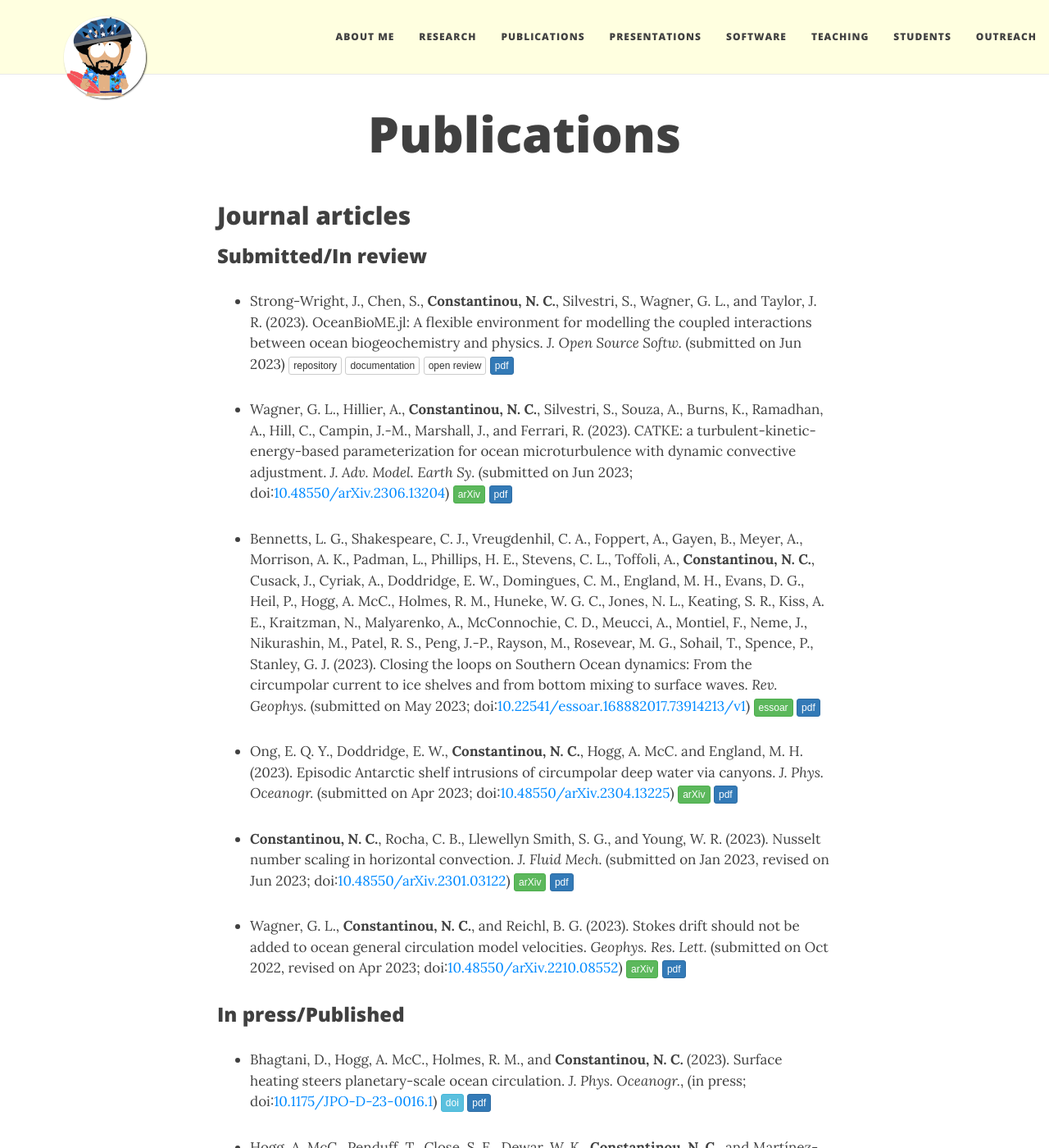
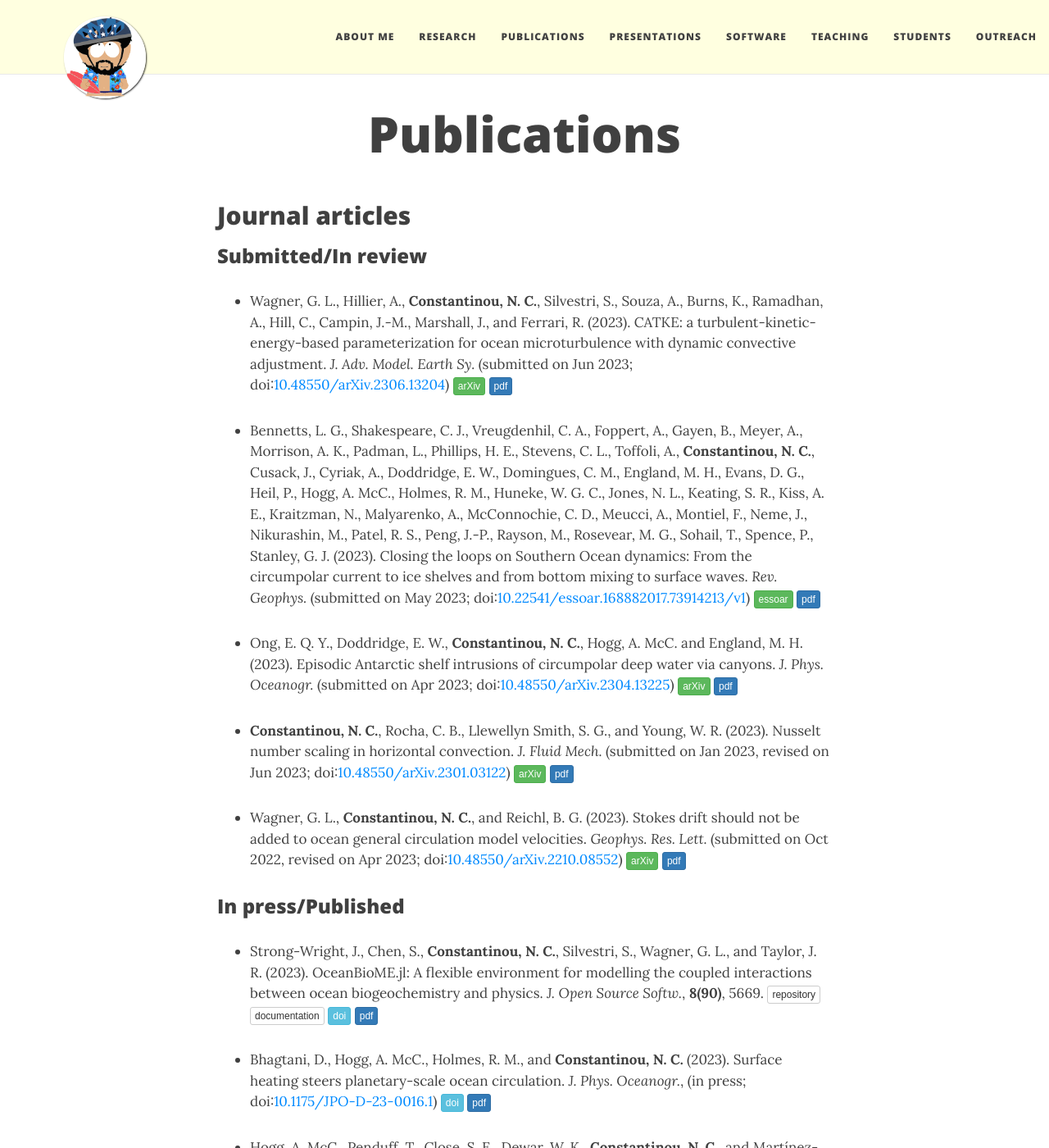
Before and after one commit to navidcy/navidcy.github.io, a Jekyll site: the page built from publications.md, in a window 1280 px wide and 1400 px high. Shown: the whole window at 82% size. Built offline with Jekyll 4.4.1, drawn with Linux system fonts in a browser that asks for light colours; nearby versions of some CDN libraries; comment, search, counter and statistics services are not loaded; some of the changed lines change nothing that is shown.

Commit message:
add published oceanbiome paper

```diff
--- a/publications.md
+++ b/publications.md
@@ -9,10 +9,12 @@ title: Publications
 
 ### Submitted/In review
 
-<!-- - Klöwer, M., Gelbrecht, M., Hotta, D., Silvestri, S., Wagner, G. L., White, A., Hatfield, S., Meyer, D., Kimpson, T., **Constantinou, N. C.**, and Hill, C. (2023). SpeedyWeather.jl: Reinventing atmospheric general circulation models towards interactivity, extensibility and composability.  _J. Open Source Softw._ (submitted on Oct 2023) [<span class="btn btn-default btn-xs{{end}}" style="font-family:sans-serif;">repository</span>][SpeedyWeather-repo]{:target="_blank"} [<span class="btn btn-default btn-xs{{end}}" style="font-family:sans-serif;">documentation</span>][SpeedyWeather-docs]{:target="_blank"} [<span class="btn btn-default btn-xs{{end}}" style="font-family:sans-serif;">open review</span>][SpeedyWeather-JOSS-review]{:target="_blank"} [<span class="btn btn-primary btn-xs{{end}}" style="font-family:sans-serif;">pdf</span>][speedyweather] -->
+<!--
+- Silvestri, S., Wagner, G. L., Campin, J.-M., **Constantinou, N. C.**, Hill, C., Souza, A., and Ferrari, R. (2023). A WENO-based rotational-form momentum advection scheme for mesoscale ocean large-eddy simulations. _J. Adv. Model. Earth Sy._ (submitted on Oct 2023; doi:[10.48550/arXiv.2306.13204](https://doi.org/10.48550/arXiv.2306.13204){:target="_blank"}) [<span class="btn btn-success btn-xs{{end}}" style="font-family:sans-serif;">arXiv</span>][arXiv:2306.13204]{:target="_blank"} [<span class="btn btn-primary btn-xs{{end}}" style="font-family:sans-serif;">pdf</span>][catke-physics]
 
-- Strong-Wright, J., Chen, S., **Constantinou, N. C.**, Silvestri, S., Wagner, G. L., and Taylor, J. R. (2023). OceanBioME.jl: A flexible environment for modelling the coupled interactions between ocean biogeochemistry and physics.  _J. Open Source Softw._ (submitted on Jun 2023) [<span class="btn btn-default btn-xs{{end}}" style="font-family:sans-serif;">repository</span>][OceanBioME-repo]{:target="_blank"} [<span class="btn btn-default btn-xs{{end}}" style="font-family:sans-serif;">documentation</span>][OceanBioME-docs]{:target="_blank"} [<span class="btn btn-default btn-xs{{end}}" style="font-family:sans-serif;">open review</span>][OceanBioME-JOSS-review]{:target="_blank"} [<span class="btn btn-primary btn-xs{{end}}" style="font-family:sans-serif;">pdf</span>][oceanbiome]
 
+- Klöwer, M., Gelbrecht, M., Hotta, D., Silvestri, S., Wagner, G. L., White, A., Hatfield, S., Meyer, D., Kimpson, T., **Constantinou, N. C.**, and Hill, C. (2023). SpeedyWeather.jl: Reinventing atmospheric general circulation models towards interactivity, extensibility and composability.  _J. Open Source Softw._ (submitted on Oct 2023) [<span class="btn btn-default btn-xs{{end}}" style="font-family:sans-serif;">repository</span>][SpeedyWeather-repo]{:target="_blank"} [<span class="btn btn-default btn-xs{{end}}" style="font-family:sans-serif;">documentation</span>][SpeedyWeather-docs]{:target="_blank"} [<span class="btn btn-default btn-xs{{end}}" style="font-family:sans-serif;">open review</span>][SpeedyWeather-JOSS-review]{:target="_blank"} [<span class="btn btn-primary btn-xs{{end}}" style="font-family:sans-serif;">pdf</span>][speedyweather]
+-->
 
 - Wagner, G. L., Hillier, A., **Constantinou, N. C.**, Silvestri, S., Souza, A., Burns, K., Ramadhan, A., Hill, C., Campin, J.-M., Marshall, J., and Ferrari, R. (2023). CATKE: a turbulent-kinetic-energy-based parameterization for ocean microturbulence with dynamic convective adjustment. _J. Adv. Model. Earth Sy._ (submitted on Jun 2023; doi:[10.48550/arXiv.2306.13204](https://doi.org/10.48550/arXiv.2306.13204){:target="_blank"}) [<span class="btn btn-success btn-xs{{end}}" style="font-family:sans-serif;">arXiv</span>][arXiv:2306.13204]{:target="_blank"} [<span class="btn btn-primary btn-xs{{end}}" style="font-family:sans-serif;">pdf</span>][catke-physics]
 
@@ -31,8 +33,10 @@ title: Publications
 
 ### In press/Published
 
+- Strong-Wright, J., Chen, S., **Constantinou, N. C.**, Silvestri, S., Wagner, G. L., and Taylor, J. R. (2023). OceanBioME.jl: A flexible environment for modelling the coupled interactions between ocean biogeochemistry and physics.  _J. Open Source Softw._, **8(90)**, 5669. [<span class="btn btn-default btn-xs{{end}}" style="font-family:sans-serif;">repository</span>][OceanBioME-repo]{:target="_blank"} [<span class="btn btn-default btn-xs{{end}}" style="font-family:sans-serif;">documentation</span>][OceanBioME-docs]{:target="_blank"} [<span class="btn btn-info btn-xs{{end}}" style="font-family:sans-serif;">doi</span>][oceanbiome-doi]{:target="_blank"} [<span class="btn btn-primary btn-xs{{end}}" style="font-family:sans-serif;">pdf</span>][oceanbiome] <span align="right" class='altmetric-embed' data-badge-type="2" data-condensed="true" data-hide-less-than="2" data-doi="10.21105/joss.05669"></span><br/>
+
+
 - Bhagtani, D., Hogg, A. McC., Holmes, R. M., and **Constantinou, N. C.** (2023). Surface heating steers planetary-scale ocean circulation. _J. Phys. Oceanogr._, (in press; doi:[10.1175/JPO-D-23-0016.1](https://doi.org/10.1175/JPO-D-23-0016.1){:target="_blank"}) [<span class="btn btn-info btn-xs{{end}}" style="font-family:sans-serif;">doi</span>][buoyancygyres-doi]{:target="_blank"} [<span class="btn btn-primary btn-xs{{end}}" style="font-family:sans-serif;">pdf</span>][buoyancygyres] <span align="right" class='altmetric-embed' data-badge-type="2" data-condensed="true" data-hide-less-than="2" data-doi="10.1175/JPO-D-23-0016.1"></span>
-
 
 
 - Hogg, A. McC., Penduff, T., Close, S. E., Dewar, W. K., **Constantinou, N. C.**, and Martínez-Moreno, J. (2022). Circumpolar variations in the chaotic nature of Southern Ocean eddy dynamics. _J. Geophys. Res.-Oceans_, **127**, e2022JC018440. [<span class="btn btn-info btn-xs{{end}}" style="font-family:sans-serif;">doi</span>][occiput-SO-doi]{:target="_blank"} [<span class="btn btn-primary btn-xs{{end}}" style="font-family:sans-serif;">pdf</span>][occiput-SO] <span align="right" class='altmetric-embed' data-badge-type="2" data-condensed="true" data-hide-less-than="2" data-doi="10.1029/2022JC018440"></span>
@@ -206,6 +210,7 @@ Selection of press coverage: [<span class="btn btn-default btn-xs{{end}}" style=
 [wallturbulencebrief]: WallTurbulenceEnergyExtraction.pdf
 [wallturbulencebrief-url]: https://ctr.stanford.edu/annual-research-briefs-2018
 
+[oceanbiome-doi]: https://doi.org/10.21105/joss.05669
 [buoyancygyres-doi]: https://doi.org/10.1175/JPO-D-23-0016.1
 [occiput-SO-doi]: https://doi.org/10.1029/2022JC018440
 [modallystableturbulence-doi]: https://doi.org/10.48550/arXiv.1909.05490
```
Also changed, not shown: 1 other file.
